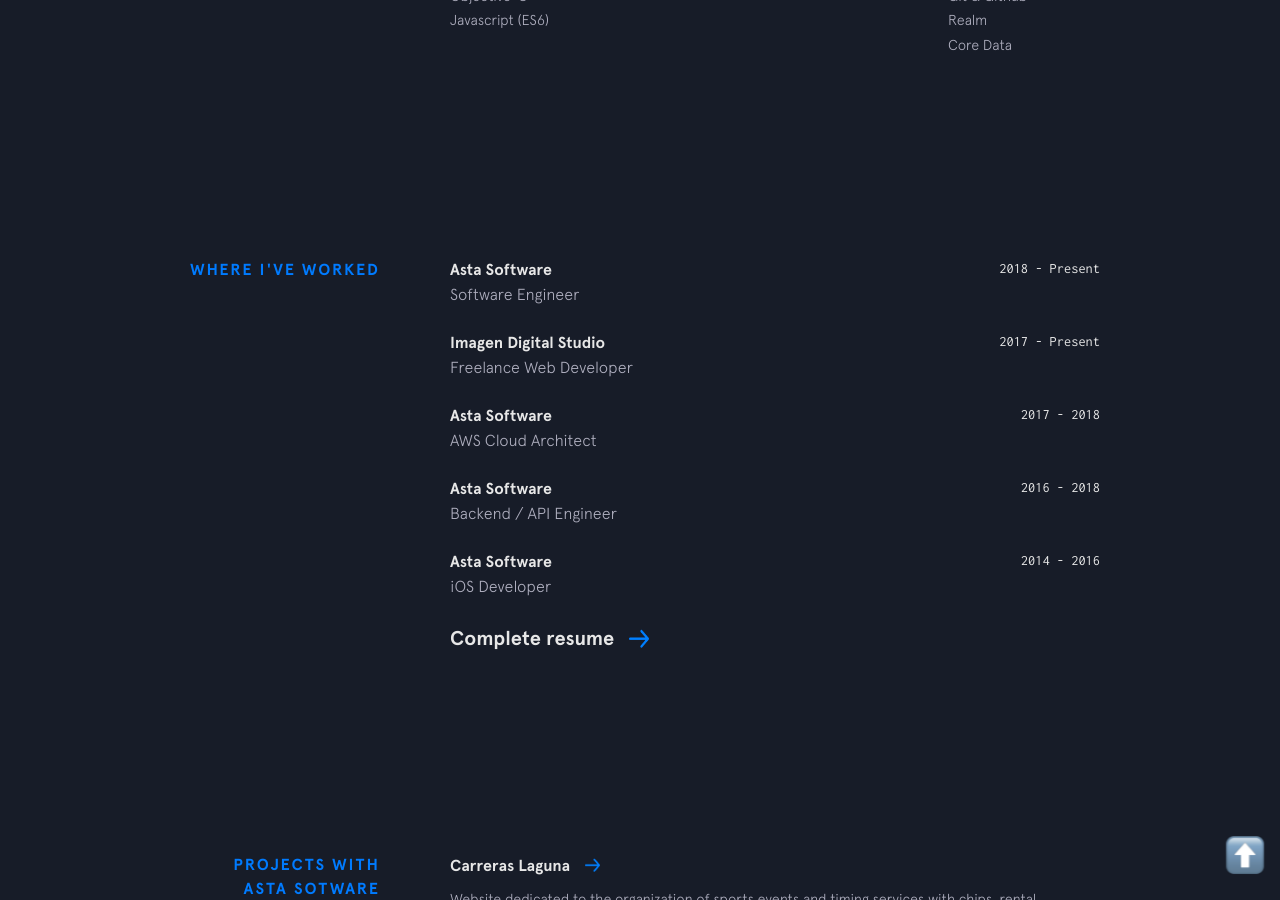
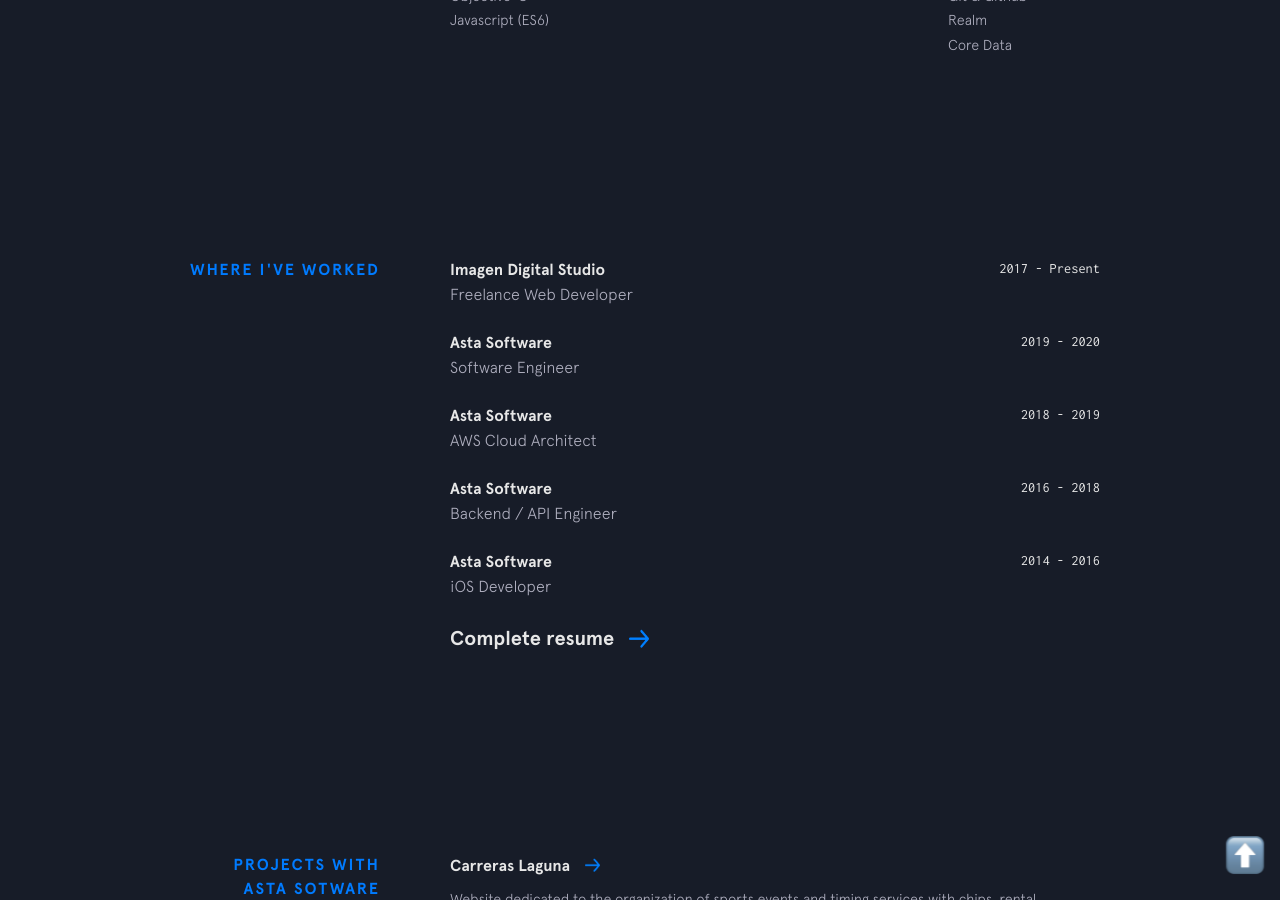
Before and after one commit to chuckrincon/chuckrincon.github.io, a Jekyll site: the page built from index.html, in a window 1280 px wide and 900 px high, scrolled down 2006 px. Built offline with Jekyll 4.4.1, drawn with Linux system fonts in a browser that asks for light colours; comment, search, counter and statistics services are not loaded.

Commit message:
Update experience.yml

```diff
--- a/_data/experience.yml
+++ b/_data/experience.yml
@@ -1,8 +1,3 @@
-- company: Asta Software
-  url: http://asta.com.mx
-  time: 2018 - Present
-  position: Software Engineer
-
 - company: Imagen Digital Studio
   url: https://imagendigitalstudio.com
   time: 2017 - Present
@@ -10,7 +5,12 @@
 
 - company: Asta Software
   url: http://asta.com.mx
-  time: 2017 - 2018
+  time: 2019 - 2020
+  position: Software Engineer
+
+- company: Asta Software
+  url: http://asta.com.mx
+  time: 2018 - 2019
   position: AWS Cloud Architect
 
 - company: Asta Software
```
